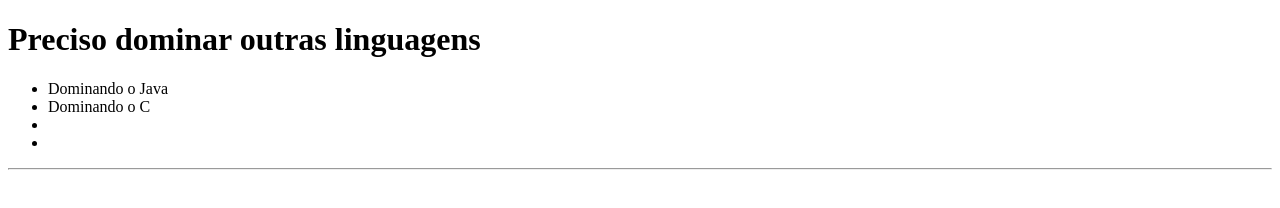
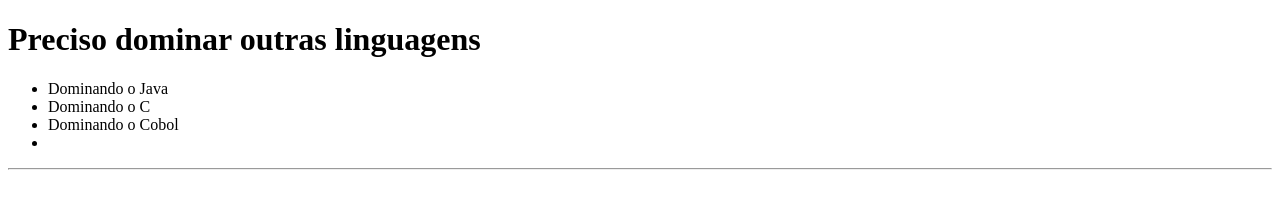
Before and after one commit to Aveiga01/T-picos-Especiais-Fatec, a plain HTML site: page index.html in a window 1280 px wide. Drawn offline with Linux system fonts and the light colour scheme.

Commit message:
Signed-off-by: Aveiga01 <andrelopveiga@gmail.com>

```diff
--- a/index.html
+++ b/index.html
@@ -11,7 +11,7 @@
         <ul>
             <li>Dominando o Java</li>
             <li>Dominando o C</li>
-            <li></li>
+            <li>Dominando o Cobol</li>
             <li></li>
 
         </ul>
```
